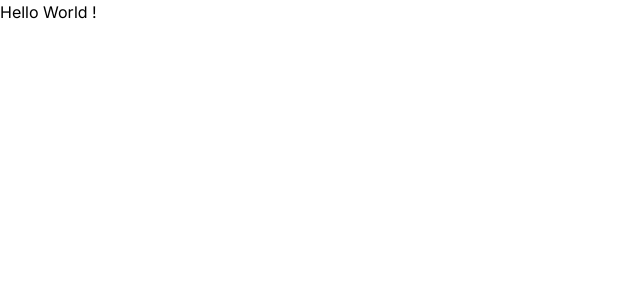
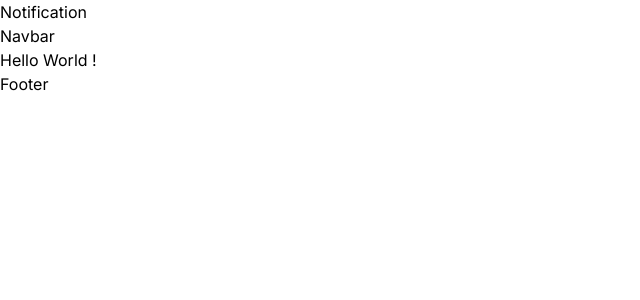
Before and after one commit to walass1980/FoodOrdering-fronend, a Next.js app: page / in a window 1280 px wide. Shown: the top 300 px of the page, without its empty margins (0-640 px from the left). Built offline with nearby package versions, Linux system fonts and the light colour scheme.

Commit message:
add layout.tsx and components folder

```diff
--- a/src/app/layout.tsx
+++ b/src/app/layout.tsx
@@ -1,6 +1,9 @@
 import type { Metadata } from "next";
 import { Inter } from "next/font/google";
 import "./globals.css";
+import Notification from "@/components/Notification";
+import Footer from "@/components/Footer";
+import Navbar from "@/components/Navbar";
 
 const inter = Inter({ subsets: ["latin"] });
 
@@ -16,7 +19,12 @@
 }>) {
   return (
     <html lang="en">
-      <body className={inter.className}>{children}</body>
+      <body className={inter.className}>
+        <Notification/>
+        <Navbar/>
+        {children}
+        <Footer/>
+        </body>
     </html>
   );
 }
--- /dev/null
+++ b/src/components/Footer.tsx
@@ -0,0 +1,9 @@
+import React from 'react'
+
+const Footer = () => {
+  return (
+    <div>Footer</div>
+  )
+}
+
+export default Footer
--- /dev/null
+++ b/src/components/Navbar.tsx
@@ -0,0 +1,9 @@
+import React from 'react'
+
+const Navbar = () => {
+  return (
+    <div>Navbar</div>
+  )
+}
+
+export default Navbar
--- /dev/null
+++ b/src/components/Notification.tsx
@@ -0,0 +1,9 @@
+import React from 'react'
+
+const Notification = () => {
+  return (
+    <div>Notification</div>
+  )
+}
+
+export default Notification
```
